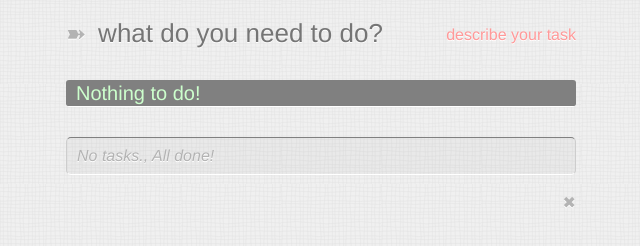
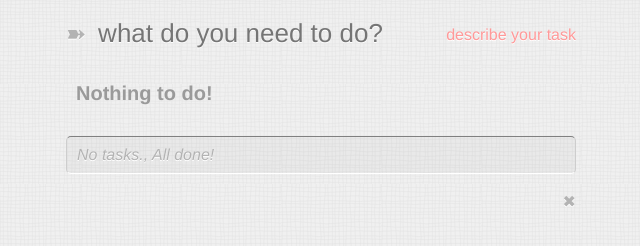
Before and after one commit to jtrim/js-framework-demos, a plain HTML site: page index.html in a window 1280 px wide. Shown: the part 216-462 px from the top of the page, without its empty margins (319-959 px from the left). Drawn offline with Linux system fonts and the light colour scheme.

Commit message:
Adjust styles

```diff
--- a/src/application.scss
+++ b/src/application.scss
@@ -161,12 +161,10 @@ nav {
 .no-tasks {
   margin: 30px 0;
   padding: 3px 10px;
-  color: lighten(green, 65%);
+  color: darken(#e6e6e6, 30%);
   font-size: 20px;
-  background: gray;
   text-shadow: none;
-  -webkit-border-radius: 3px;
-  border-bottom: 1px solid white;
+  font-weight: 600;
 }
 
 form {
```
Also changed, not shown: build/application.css.
